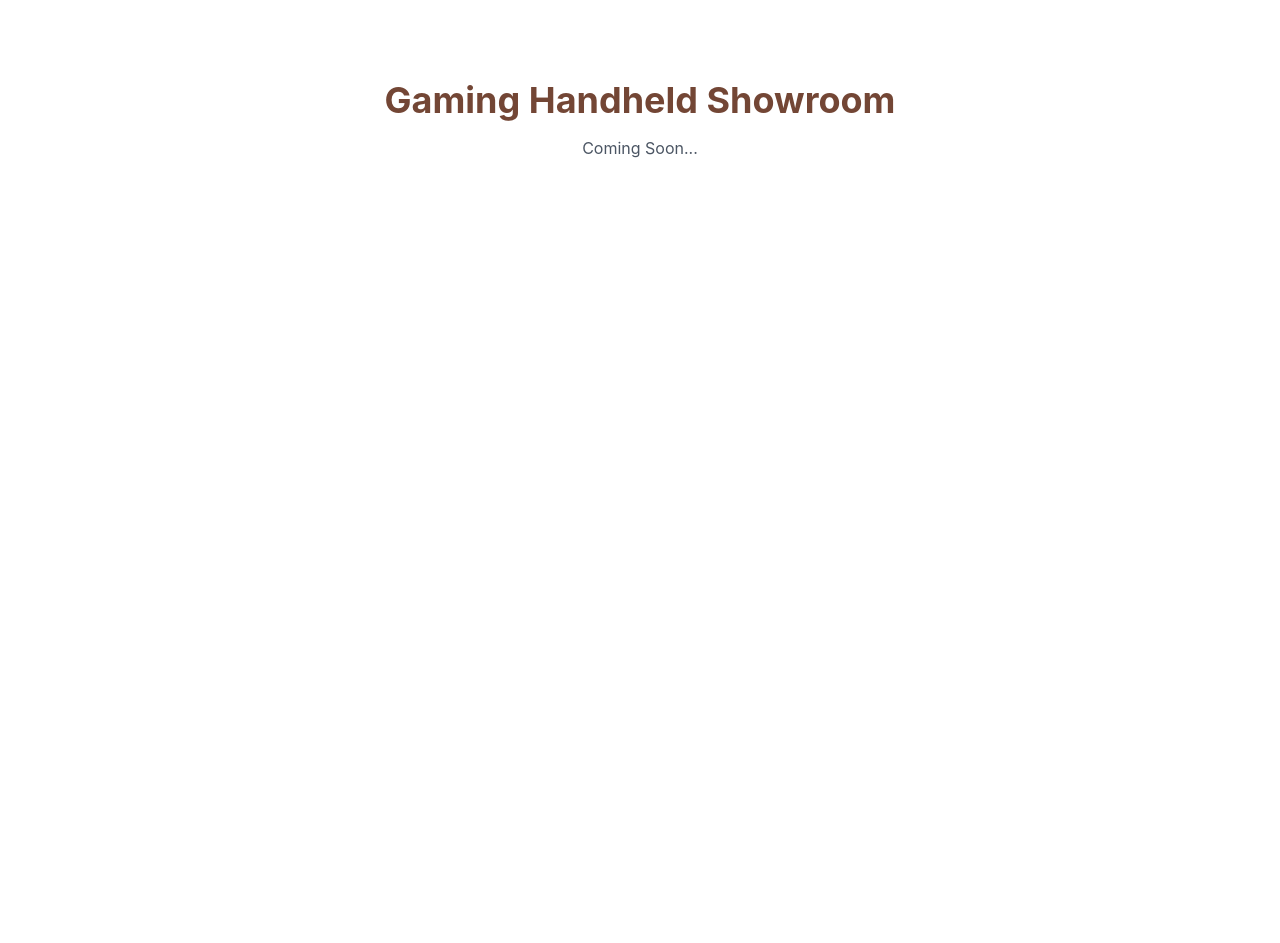
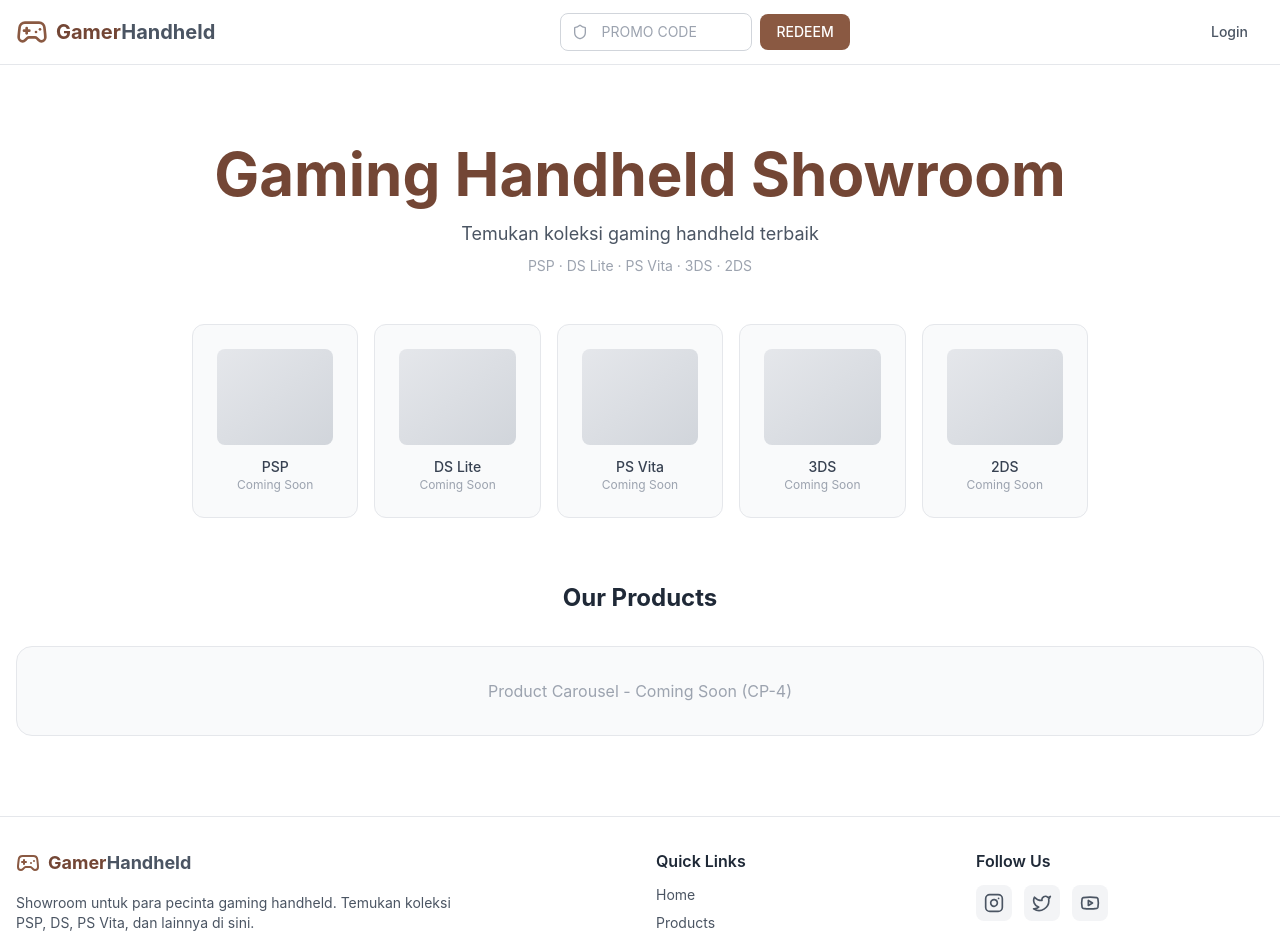
Before and after one commit to butterscotchh/gamesvault-web, a React (Vite) app in the folder client/: page / in a window 1280 px wide. Shown: the top 943 px of the page. Before the commit the page ends 800 px from the top, so only its background shows below. Built offline with nearby package versions, Linux system fonts and the light colour scheme; no server answers.

Commit message:
CP-2: navbar, footer, promo Code Form

```diff
--- a/client/src/App.jsx
+++ b/client/src/App.jsx
@@ -1,17 +1,45 @@
 import { BrowserRouter, Routes, Route } from 'react-router-dom';
+import { Toaster } from 'react-hot-toast';
+import { AuthProvider } from './context/AuthContext';
 import MainPage from './pages/MainPage';
 import LoginPage from './components/login/LoginPage';
 import AdminPage from './pages/AdminPage';
 
 function App() {
   return (
+    <AuthProvider>
       <BrowserRouter>
+        <Toaster
+          position="top-center"
+          toastOptions={{
+            duration: 3000,
+            style: {
+              background: '#363636',
+              color: '#fff',
+            },
+            success: {
+              duration: 3000,
+              style: {
+                background: '#22c55e',
+                color: '#fff',
+              },
+            },
+            error: {
+              duration: 4000,
+              style: {
+                background: '#ef4444',
+                color: '#fff',
+              },
+            },
+          }}
+        />
         <Routes>
           <Route path="/" element={<MainPage />} />
           <Route path="/login" element={<LoginPage />} />
           <Route path="/admin" element={<AdminPage />} />
         </Routes>
       </BrowserRouter>
+    </AuthProvider>
   );
 }
 
--- /dev/null
+++ b/client/src/components/common/Footer.jsx
@@ -0,0 +1,84 @@
+import { Gamepad2, Instagram, Twitter, Youtube } from 'lucide-react';
+
+const Footer = () => {
+  const currentYear = new Date().getFullYear();
+
+  return (
+    <footer className="bg-white border-t border-gray-200">
+      <div className="container mx-auto px-4 py-8">
+        <div className="grid grid-cols-1 md:grid-cols-4 gap-8">
+          {/* Brand */}
+          <div className="col-span-1 md:col-span-2">
+            <div className="flex items-center gap-2 mb-4">
+              <Gamepad2 className="w-6 h-6 text-brick-600" />
+              <span className="text-lg font-bold text-brick-700">
+                Gamer<span className="text-gray-600">Handheld</span>
+              </span>
+            </div>
+            <p className="text-gray-600 text-sm max-w-md">
+              Showroom untuk para pecinta gaming handheld. Temukan koleksi
+              PSP, DS, PS Vita, dan lainnya di sini.
+            </p>
+          </div>
+
+          {/* Quick Links */}
+          <div>
+            <h4 className="font-semibold text-gray-800 mb-3">Quick Links</h4>
+            <ul className="space-y-2 text-sm">
+              <li>
+                <a href="#" className="text-gray-600 hover:text-brick-600 transition-colors">
+                  Home
+                </a>
+              </li>
+              <li>
+                <a href="#" className="text-gray-600 hover:text-brick-600 transition-colors">
+                  Products
+                </a>
+              </li>
+              <li>
+                <a href="#" className="text-gray-600 hover:text-brick-600 transition-colors">
+                  About
+                </a>
+              </li>
+            </ul>
+          </div>
+
+          {/* Social */}
+          <div>
+            <h4 className="font-semibold text-gray-800 mb-3">Follow Us</h4>
+            <div className="flex gap-3">
+              <a
+                href="#"
+                className="p-2 bg-gray-100 rounded-lg hover:bg-brick-100 transition-colors"
+                aria-label="Instagram"
+              >
+                <Instagram className="w-5 h-5 text-gray-600 hover:text-brick-600" />
+              </a>
+              <a
+                href="#"
+                className="p-2 bg-gray-100 rounded-lg hover:bg-brick-100 transition-colors"
+                aria-label="Twitter"
+              >
+                <Twitter className="w-5 h-5 text-gray-600 hover:text-brick-600" />
+              </a>
+              <a
+                href="#"
+                className="p-2 bg-gray-100 rounded-lg hover:bg-brick-100 transition-colors"
+                aria-label="Youtube"
+              >
+                <Youtube className="w-5 h-5 text-gray-600 hover:text-brick-600" />
+              </a>
+            </div>
+          </div>
+        </div>
+
+        {/* Copyright */}
+        <div className="border-t border-gray-200 mt-8 pt-6 text-center text-sm text-gray-500">
+          &copy; {currentYear} GamerHandheld. All rights reserved.
+        </div>
+      </div>
+    </footer>
+  );
+};
+
+export default Footer;
--- /dev/null
+++ b/client/src/components/common/Navbar.jsx
@@ -0,0 +1,130 @@
+import { useState } from 'react';
+import { useNavigate } from 'react-router-dom';
+import { Gamepad2, Shield } from 'lucide-react';
+import { useAuth } from '../../context/AuthContext';
+import api from '../../api/axios';
+import { toast } from 'react-hot-toast';
+
+const Navbar = () => {
+  const [promoCode, setPromoCode] = useState('');
+  const [isLoading, setIsLoading] = useState(false);
+  const { isAuthenticated, logout } = useAuth();
+  const navigate = useNavigate();
+
+  const handleRedeem = async (e) => {
+    e.preventDefault();
+
+    if (!promoCode.trim()) {
+      toast.error('Masukkan promo code!');
+      return;
+    }
+
+    setIsLoading(true);
+    try {
+      const response = await api.post('/validate-promo', {
+        code: promoCode.trim()
+      });
+
+      if (response.data.success) {
+        toast.success('Promo code valid! Redirecting...');
+        // Simpan token dan redirect ke login
+        localStorage.setItem('promoToken', response.data.token);
+        setTimeout(() => {
+          navigate('/login');
+        }, 1000);
+      }
+    } catch (error) {
+      toast.error(error.response?.data?.error || 'Kode promo tidak valid!');
+    } finally {
+      setIsLoading(false);
+      setPromoCode('');
+    }
+  };
+
+  const handleLogout = () => {
+    logout();
+    navigate('/');
+    toast.success('Logged out successfully');
+  };
+
+  return (
+    <nav className="fixed top-0 left-0 right-0 z-50 bg-white/95 backdrop-blur-sm border-b border-gray-200">
+      <div className="container mx-auto px-4">
+        <div className="flex items-center justify-between h-16">
+          {/* Logo */}
+          <div className="flex items-center gap-2">
+            <Gamepad2 className="w-8 h-8 text-brick-600" />
+            <span className="text-xl font-bold text-brick-700">
+              Gamer<span className="text-gray-600">Handheld</span>
+            </span>
+          </div>
+
+          {/* Promo Code Form */}
+          <form onSubmit={handleRedeem} className="hidden md:flex items-center gap-2">
+            <div className="relative">
+              <Shield className="absolute left-3 top-1/2 -translate-y-1/2 w-4 h-4 text-gray-400" />
+              <input
+                type="text"
+                value={promoCode}
+                onChange={(e) => setPromoCode(e.target.value.toUpperCase())}
+                placeholder="PROMO CODE"
+                className="pl-10 pr-4 py-2 w-48 border border-gray-300 rounded-lg focus:outline-none focus:ring-2 focus:ring-brick-500 focus:border-transparent text-sm uppercase"
+                disabled={isLoading}
+              />
+            </div>
+            <button
+              type="submit"
+              disabled={isLoading}
+              className="px-4 py-2 bg-brick-600 text-white rounded-lg hover:bg-brick-700 transition-colors disabled:opacity-50 disabled:cursor-not-allowed text-sm font-medium"
+            >
+              {isLoading ? '...' : 'REDEEM'}
+            </button>
+          </form>
+
+          {/* Right Side - Admin/Login */}
+          <div className="flex items-center gap-3">
+            {isAuthenticated ? (
+              <>
+                <span className="text-sm text-gray-600 hidden sm:inline">Admin</span>
+                <button
+                  onClick={handleLogout}
+                  className="px-4 py-2 text-sm text-red-600 hover:text-red-700 font-medium"
+                >
+                  Logout
+                </button>
+              </>
+            ) : (
+              <button
+                onClick={() => navigate('/login')}
+                className="px-4 py-2 text-sm text-gray-600 hover:text-brick-600 font-medium"
+              >
+                Login
+              </button>
+            )}
+          </div>
+        </div>
+
+        {/* Mobile Promo Code Form */}
+        <form onSubmit={handleRedeem} className="md:hidden pb-3 flex items-center gap-2">
+          <input
+            type="text"
+            value={promoCode}
+            onChange={(e) => setPromoCode(e.target.value.toUpperCase())}
+            placeholder="PROMO CODE"
+            className="flex-1 px-4 py-2 border border-gray-300 rounded-lg focus:outline-none focus:ring-2 focus:ring-brick-500 text-sm uppercase"
+            disabled={isLoading}
+          />
+          <button
+            type="submit"
+            disabled={isLoading}
+            className="px-4 py-2 bg-brick-600 text-white rounded-lg hover:bg-brick-700 transition-colors disabled:opacity-50 text-sm font-medium"
+          >
+            {isLoading ? '...' : 'REDEEM'}
+          </button>
+        </form>
+      </div>
+    </nav>
+  );
+};
+
+export default Navbar;
--- a/client/src/pages/MainPage.jsx
+++ b/client/src/pages/MainPage.jsx
@@ -1,14 +1,49 @@
+import Navbar from '../components/common/Navbar';
+import Footer from '../components/common/Footer';
+
 const MainPage = () => {
   return (
-    <div className="min-h-screen bg-white">
-      {/* Navbar - CP-2 */}
-      {/* 3D Showcase - CP-3 */}
-      {/* Carousel - CP-4 */}
-      {/* Footer - CP-2 */}
-      <div className="container mx-auto px-4 py-20 text-center">
-        <h1 className="text-4xl font-bold text-brick-700">Gaming Handheld Showroom</h1>
-        <p className="text-gray-600 mt-4">Coming Soon...</p>
-      </div>
+    <div className="min-h-screen bg-white flex flex-col">
+      <Navbar />
+
+      {/* Main Content */}
+      <main className="flex-1 pt-16">
+        <div className="container mx-auto px-4 py-20 text-center">
+          <h1 className="text-4xl md:text-6xl font-bold text-brick-700 mb-4">
+            Gaming Handheld Showroom
+          </h1>
+          <p className="text-gray-600 text-lg mb-2">
+            Temukan koleksi gaming handheld terbaik
+          </p>
+          <p className="text-gray-400 text-sm">
+            PSP · DS Lite · PS Vita · 3DS · 2DS
+          </p>
+
+          {/* Placeholder untuk CP-3 & CP-4 */}
+          <div className="mt-12 grid grid-cols-2 md:grid-cols-5 gap-4 max-w-4xl mx-auto">
+            {['PSP', 'DS Lite', 'PS Vita', '3DS', '2DS'].map((device) => (
+              <div
+                key={device}
+                className="bg-gray-50 rounded-xl p-6 border border-gray-200 hover:shadow-lg transition-shadow"
+              >
+                <div className="w-full h-24 bg-gradient-to-br from-gray-200 to-gray-300 rounded-lg mb-3" />
+                <p className="text-sm font-medium text-gray-700">{device}</p>
+                <p className="text-xs text-gray-400">Coming Soon</p>
+              </div>
+            ))}
+          </div>
+
+          {/* Placeholder untuk CP-4 Carousel */}
+          <div className="mt-16">
+            <h2 className="text-2xl font-bold text-gray-800 mb-8">Our Products</h2>
+            <div className="bg-gray-50 rounded-2xl p-8 border border-gray-200">
+              <p className="text-gray-400">Product Carousel - Coming Soon (CP-4)</p>
+            </div>
+          </div>
+        </div>
+      </main>
+
+      <Footer />
     </div>
   );
 };
```
Also changed, not shown: client/package.json (+10 -9 lines), 1 other file (tests, documents, lock files or other folders). Lines whose indentation alone changed are shown as unchanged.
